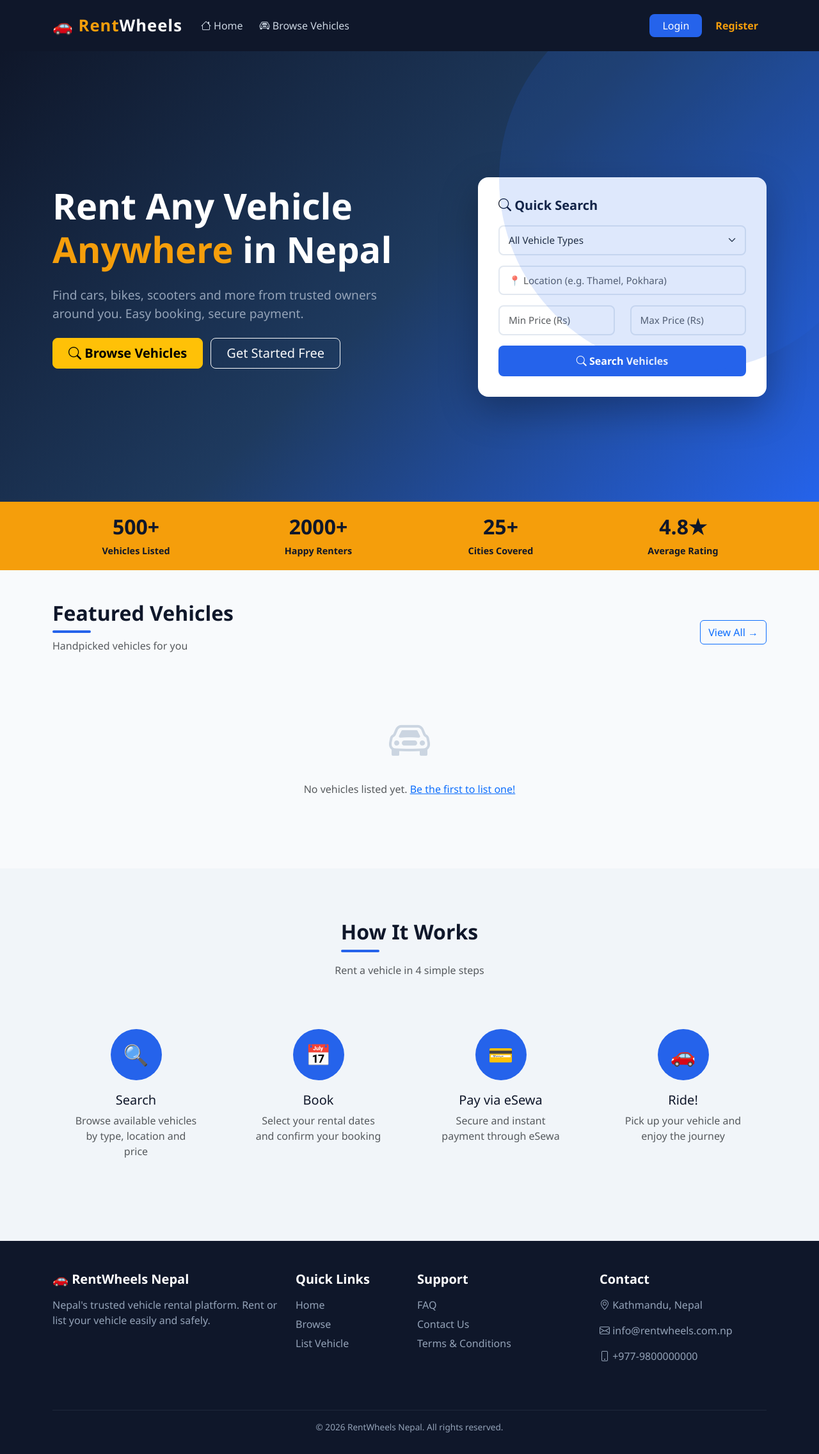
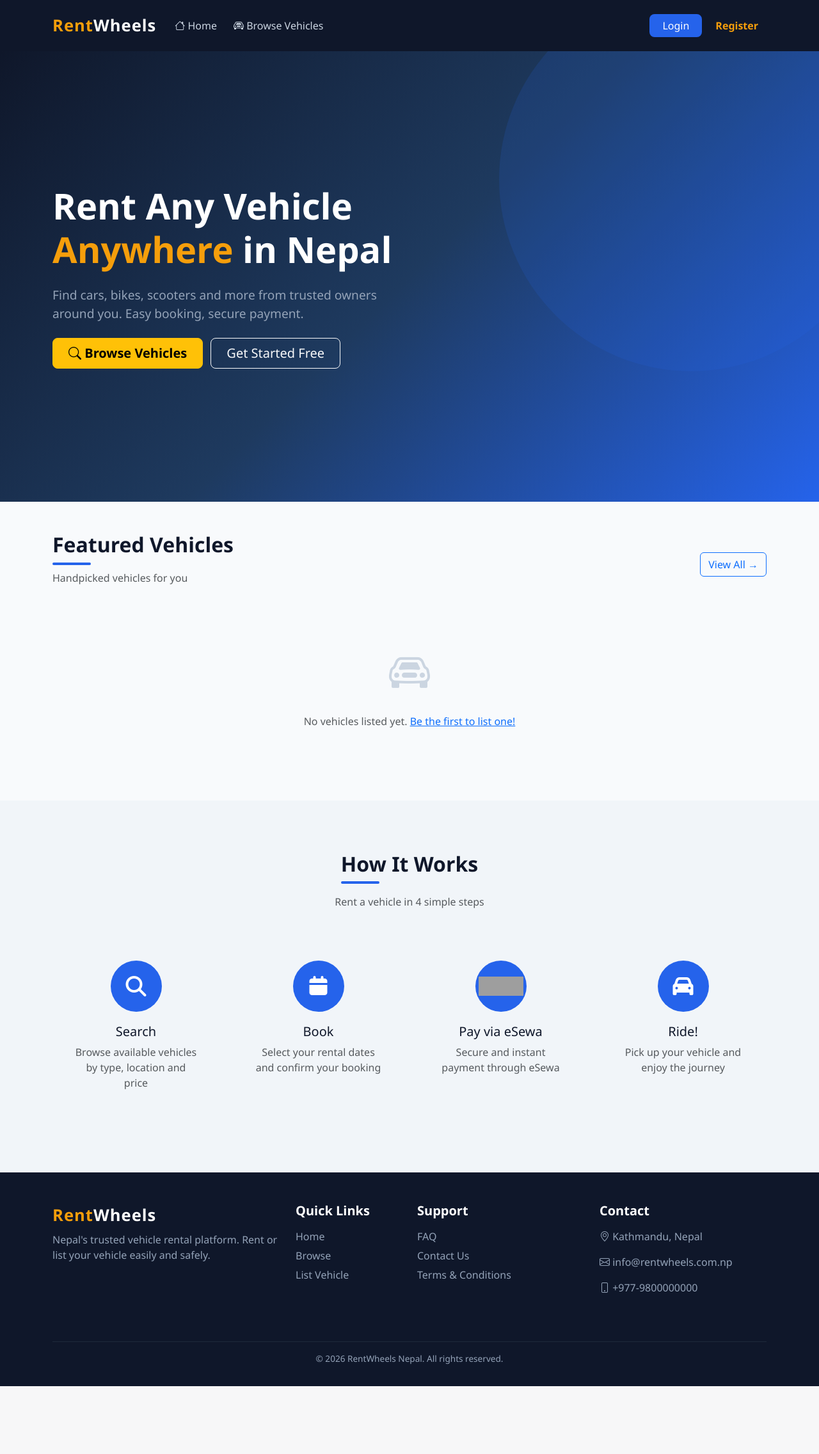
Before and after one commit to sujal-limbu/Rent-Wheels, a Django app: page / in a window 1280 px wide. Shown: the whole page at 64% size. After the commit the page ends 2166 px from the top, so only its background shows below. Run offline with Django 5.2, Linux system fonts and the light colour scheme; data that the repository does not hold is empty; some libraries are stand-ins or nearby versions; grey boxes are pictures that could not be loaded.

Commit message:
Removed uneccesaries

```diff
--- a/bookings/templates/bookings/my_bookings.html
+++ b/bookings/templates/bookings/my_bookings.html
@@ -32,7 +32,7 @@
 
 <div class="container py-4">
   <div class="mb-4">
-    <h3 style="font-weight:800;">📋 My Bookings</h3>
+    <h3 style="font-weight:800;">My Bookings</h3>
     <p class="text-muted">{{ bookings.count }} booking{{ bookings.count|pluralize }} total</p>
   </div>
 
@@ -45,7 +45,7 @@
       {% if booking.vehicle.images.first %}
       <img src="{{ booking.vehicle.images.first.image.url }}" class="vehicle-img">
       {% else %}
-      <div class="vehicle-placeholder">🚗</div>
+      <div class="vehicle-placeholder"></div>
       {% endif %}
 
       <!-- Info -->
--- a/templates/base.html
+++ b/templates/base.html
@@ -1,6 +1,7 @@
 {% load static %}
 <!DOCTYPE html>
 <html lang="en">
+
 <head>
     <meta charset="UTF-8">
     <meta name="viewport" content="width=device-width, initial-scale=1.0">
@@ -12,15 +13,20 @@
     <link href="https://cdn.jsdelivr.net/npm/bootstrap-icons@1.11.0/font/bootstrap-icons.css" rel="stylesheet">
     <!-- Custom CSS -->
     <link href="{% static 'css/style.css' %}" rel="stylesheet">
+    <!-- Font Awesome -->
+    <link rel="stylesheet" href="https://cdnjs.cloudflare.com/ajax/libs/font-awesome/7.0.1/css/all.min.css"
+        integrity="sha512-2SwdPD6INVrV/lHTZbO2nodKhrnDdJK9/kg2XD1r9uGqPo1cUbujc+IYdlYdEErWNu69gVcYgdxlmVmzTWnetw=="
+        crossorigin="anonymous" referrerpolicy="no-referrer" />
 
     {% block extra_css %}{% endblock %}
 </head>
+
 <body>
 
     <!-- NAVBAR -->
     <nav class="navbar navbar-expand-lg navbar-dark">
         <div class="container">
-        <a class="navbar-brand" href="/">🚗 Rent<span>Wheels</span></a>
+            <a class="navbar-brand" href="/">Rent<span>Wheels</span></a>
 
             <button class="navbar-toggler" type="button" data-bs-toggle="collapse" data-bs-target="#navMenu">
                 <span class="navbar-toggler-icon"></span>
@@ -36,7 +42,8 @@
                     </li>
                     {% if user.is_authenticated %}
                     <li class="nav-item">
-                    <a class="nav-link" href="/vehicles/add/"><i class="bi bi-plus-circle"></i> List Your Vehicle</a>
+                        <a class="nav-link" href="/vehicles/add/"><i class="bi bi-plus-circle"></i> List Your
+                            Vehicle</a>
                     </li>
                     <li class="nav-item">
                         <a class="nav-link" href="/bookings/my/"><i class="bi bi-calendar-check"></i> My Bookings</a>
@@ -61,8 +68,11 @@
                             <i class="bi bi-person-circle"></i> {{ user.username }}
                         </a>
                         <ul class="dropdown-menu dropdown-menu-end">
-                        <li><a class="dropdown-item" href="/accounts/profile/"><i class="bi bi-person"></i> Profile</a></li>
-                        <li><hr class="dropdown-divider"></li>
+                            <li><a class="dropdown-item" href="/accounts/profile/"><i class="bi bi-person"></i>
+                                    Profile</a></li>
+                            <li>
+                                <hr class="dropdown-divider">
+                            </li>
                             <li>
                                 <form method="post" action="/accounts/logout/">
                                     {% csrf_token %}
@@ -78,7 +88,8 @@
                         <a class="nav-link btn-nav-login me-2" href="/accounts/login/">Login</a>
                     </li>
                     <li class="nav-item">
-                    <a class="nav-link" href="/accounts/register/" style="color: var(--secondary) !important; font-weight:700;">Register</a>
+                        <a class="nav-link" href="/accounts/register/"
+                            style="color: var(--secondary) !important; font-weight:700;">Register</a>
                     </li>
                     {% endif %}
                 </ul>
@@ -106,7 +117,9 @@
         <div class="container">
             <div class="row">
                 <div class="col-md-4 mb-4">
-                <h5>🚗 RentWheels Nepal</h5>
+
+
+                   <a class="navbar-brand" href="/">Rent<span>Wheels</span></a>
                     <p>Nepal's trusted vehicle rental platform. Rent or list your vehicle easily and safely.</p>
                 </div>
                 <div class="col-md-2 mb-4">
@@ -141,4 +154,5 @@
 
     {% block extra_js %}{% endblock %}
 </body>
+
 </html>
--- a/templates/home.html
+++ b/templates/home.html
@@ -21,66 +21,9 @@
                 </a>
                 {% endif %}
             </div>
-
-            <!-- SEARCH BOX -->
-            <div class="col-lg-5 offset-lg-1">
-                <div class="search-box">
-                    <h5><i class="bi bi-search"></i> Quick Search</h5>
-                    <form method="GET" action="/vehicles/">
-                        <div class="mb-3">
-                            <select name="type" class="form-select">
-                                <option value="">All Vehicle Types</option>
-                                <option value="car">🚗 Car</option>
-                                <option value="bike">🏍️ Bike</option>
-                                <option value="scooter">🛵 Scooter</option>
-                                <option value="van">🚐 Van</option>
-                                <option value="truck">🚚 Truck</option>
-                            </select>
-                        </div>
-                        <div class="mb-3">
-                            <input type="text" name="location" class="form-control"
-                                   placeholder="📍 Location (e.g. Thamel, Pokhara)">
-                        </div>
-                        <div class="row mb-3">
-                            <div class="col">
-                                <input type="number" name="min_price" class="form-control"
-                                       placeholder="Min Price (Rs)">
-                            </div>
-                            <div class="col">
-                                <input type="number" name="max_price" class="form-control"
-                                       placeholder="Max Price (Rs)">
-                            </div>
-                        </div>
-                        <button type="submit" class="btn-search">
-                            <i class="bi bi-search"></i> Search Vehicles
-                        </button>
-                    </form>
-                </div>
-            </div>
         </div>
     </div>
 </section>
-
-<!-- STATS BAR -->
-<div class="stats-bar">
-    <div class="container">
-        <div class="row text-center">
-            <div class="col-md-3 stat-item">
-                <h3>500+</h3><p>Vehicles Listed</p>
-            </div>
-            <div class="col-md-3 stat-item">
-                <h3>2000+</h3><p>Happy Renters</p>
-            </div>
-            <div class="col-md-3 stat-item">
-                <h3>25+</h3><p>Cities Covered</p>
-            </div>
-            <div class="col-md-3 stat-item">
-                <h3>4.8★</h3><p>Average Rating</p>
-            </div>
-        </div>
-    </div>
-</div>
-
 <!-- FEATURED VEHICLES -->
 <section class="py-5">
     <div class="container">
@@ -150,28 +93,28 @@
         <div class="row">
             <div class="col-md-3">
                 <div class="step-card">
-                    <div class="step-icon">🔍</div>
+                    <div class="step-icon"><i class="fa-solid fa-magnifying-glass"></i></div>
                     <h5>Search</h5>
                     <p class="text-muted">Browse available vehicles by type, location and price</p>
                 </div>
             </div>
             <div class="col-md-3">
                 <div class="step-card">
-                    <div class="step-icon">📅</div>
+                    <div class="step-icon"><i class="fa-solid fa-calendar"></i></div>
                     <h5>Book</h5>
                     <p class="text-muted">Select your rental dates and confirm your booking</p>
                 </div>
             </div>
             <div class="col-md-3">
                 <div class="step-card">
-                    <div class="step-icon">💳</div>
+                    <div class="step-icon"><img src="http://developer.esewa.com.np/assets/img/esewa_logo.png" alt="esewa" height="30px" width="70px"></div>
                     <h5>Pay via eSewa</h5>
                     <p class="text-muted">Secure and instant payment through eSewa</p>
                 </div>
             </div>
             <div class="col-md-3">
                 <div class="step-card">
-                    <div class="step-icon">🚗</div>
+                    <div class="step-icon"><i class="fa-solid fa-car"></i></div>
                     <h5>Ride!</h5>
                     <p class="text-muted">Pick up your vehicle and enjoy the journey</p>
                 </div>
--- a/vehicles/templates/partials/navbar.html
+++ b/vehicles/templates/partials/navbar.html
@@ -2,7 +2,7 @@
 <nav class="navbar navbar-expand-lg navbar-dark" style="background:#0f172a; padding:1rem 0; box-shadow:0 2px 20px rgba(0,0,0,0.3);">
   <div class="container">
     <a class="navbar-brand fw-bold" href="/" style="font-size:1.5rem; color:#f59e0b;">
-      🚗 Rent<span style="color:white;">Wheels</span>
+      Rent<span style="color:white;">Wheels</span>
     </a>
     <button class="navbar-toggler" type="button" data-bs-toggle="collapse" data-bs-target="#navMenu">
       <span class="navbar-toggler-icon"></span>
--- a/vehicles/templates/vehicles/vehicle_list.html
+++ b/vehicles/templates/vehicles/vehicle_list.html
@@ -130,7 +130,7 @@
 
   <!-- Page Header -->
   <div class="mb-4">
-    <h2 style="font-weight:800; color:#0f172a;">🚗 Browse Vehicles</h2>
+    <h2 style="font-weight:800; color:#0f172a;">Browse Vehicles</h2>
     <p class="text-muted">Find the perfect vehicle for your journey</p>
   </div>
 
```
Also changed, not shown: bookings/templates/bookings/booking_detail.html (+7 -7 lines), vehicles/templates/partials/footer.html (+4 -4 lines), vehicles/templates/vehicles/add_vehicle.html (+4 -4 lines). Lines whose indentation alone changed are shown as unchanged.
